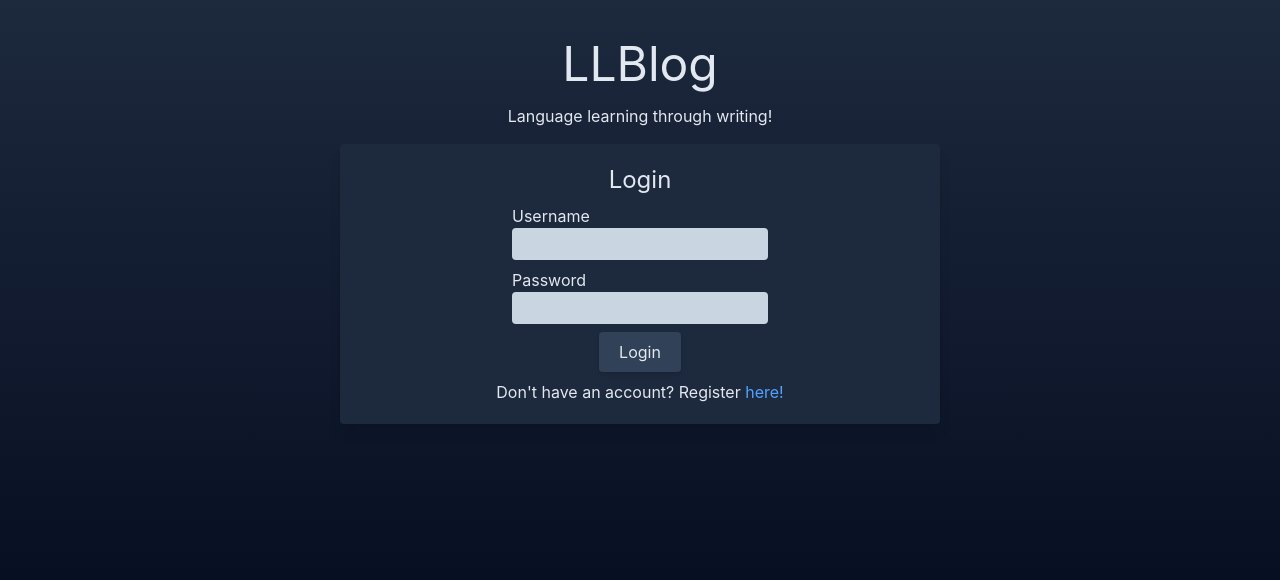
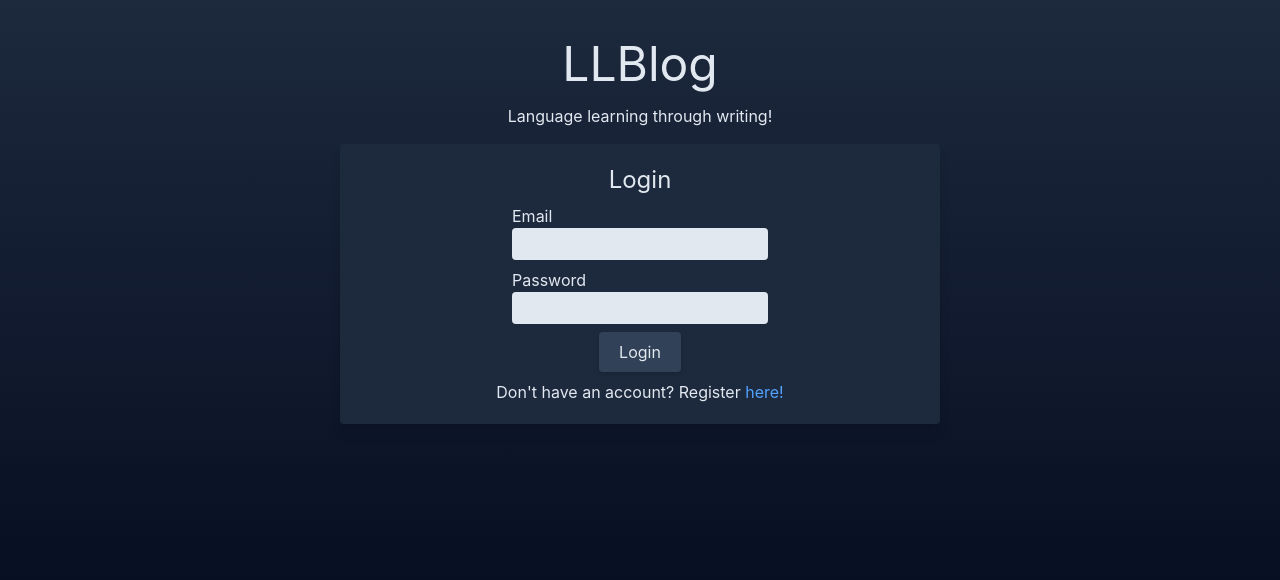
Before and after one commit to Mathias-93/LLBlog, a React (Vite) app in the folder client/: page / in a window 1280 px wide. Shown: the top 580 px of the page. Built offline with nearby package versions, Linux system fonts and the light colour scheme.

Commit message:
added login forms

```diff
--- a/client/src/components/Login.jsx
+++ b/client/src/components/Login.jsx
@@ -1,30 +1,82 @@
-import React from "react";
+import React, { useState } from "react";
 import { NavLink } from "react-router";
 
-export default function Login({ auth, setAuth }) {
+export default function Login({ authType, setAuthType, setLoginInfo }) {
+  const [formData, setFormData] = useState({
+    email: "",
+    password: "",
+  });
+
+  const handleChange = (e) => {
+    const { name, value } = e.target;
+    setFormData((prevData) => ({
+      ...prevData,
+      [name]: value,
+    }));
+  };
+
+  const handleSubmit = (e) => {
+    e.preventDefault();
+
+    if (validateForm()) {
+      console.log("Form Submitted Successfully:", formData);
+      setLoginInfo({
+        email: formData.email,
+        password: formData.password,
+      });
+      // Add API call logic here
+    } else {
+      console.log("Form submission failed due to validation errors.");
+    }
+  };
+
+  const validateForm = () => {
+    return true;
+  };
+
   return (
-    <div className="bg-slate-800 w-2/4 rounded-sm p-5 flex flex-col items-center gap-2 shadow-lg">
+    <form
+      onSubmit={handleSubmit}
+      className="bg-slate-800 w-2/4 rounded-sm p-5 flex flex-col items-center gap-2 shadow-lg"
+    >
       <h2 className="text-2xl text-slate-200">Login</h2>
       <div className="flex flex-col">
-        <label className="text-slate-200">Username</label>
-        <input className="bg-slate-300 p-1 rounded-sm" />
+        <label className="text-slate-200">Email</label>
+        <input
+          name="email"
+          type="email"
+          id="email"
+          value={formData.email}
+          onChange={handleChange}
+          className="bg-slate-200 p-1 rounded-sm"
+        />
       </div>
       <div className="flex flex-col">
         <label className="text-slate-200">Password</label>
-        <input className="bg-slate-300 p-1 rounded-sm" />
+        <input
+          name="password"
+          type="password"
+          id="password"
+          value={formData.password}
+          onChange={handleChange}
+          className="bg-slate-200 p-1 rounded-sm"
+        />
       </div>
-      <button className="text-slate-200 bg-slate-700 px-5 py-2 rounded-sm hover:bg-slate-500 cursor-pointer shadow-md">
+      <button
+        type="submit"
+        className="text-slate-200 bg-slate-700 px-5 py-2 rounded-sm hover:bg-slate-500 cursor-pointer shadow-md"
+      >
         Login
       </button>
       <p className="text-slate-200">
         Don't have an account? Register{" "}
         <span
           className="text-blue-400 cursor-pointer hover:underline"
-          onClick={() => setAuth(!auth)}
+          onClick={() => setAuthType(false)}
         >
           here!
         </span>
       </p>
-    </div>
+    </form>
   );
 }
--- a/client/src/components/Register.jsx
+++ b/client/src/components/Register.jsx
@@ -1,34 +1,98 @@
-import React from "react";
+import React, { useState } from "react";
 import { NavLink } from "react-router";
 
-export default function Register({ auth, setAuth }) {
+export default function Register({ authType, setAuthType, setLoginInfo }) {
+  const [formData, setFormData] = useState({
+    email: "",
+    password: "",
+    passwordRepeat: "",
+  });
+
+  const handleChange = (e) => {
+    const { name, value } = e.target;
+    setFormData((prevData) => ({
+      ...prevData,
+      [name]: value,
+    }));
+  };
+
+  const handleSubmit = (e) => {
+    e.preventDefault();
+    console.log(formData);
+
+    if (validateForm()) {
+      console.log("Form Submitted Successfully:", formData);
+      setLoginInfo({
+        email: formData.email,
+        password: formData.password,
+      });
+      // Add API call logic here
+    } else {
+      console.log("Form submission failed due to validation errors.");
+    }
+  };
+
+  const validateForm = () => {
+    return formData.password === formData.passwordRepeat;
+  };
+
   return (
-    <div className="bg-slate-800 w-2/4 rounded-sm p-5 flex flex-col items-center gap-2 shadow-lg">
+    <form
+      onSubmit={handleSubmit}
+      className="bg-slate-800 w-2/4 rounded-sm p-5 flex flex-col items-center gap-2 shadow-lg"
+    >
       <h2 className="text-2xl text-slate-200">Register</h2>
       <div className="flex flex-col">
-        <label className="text-slate-200">Username</label>
-        <input className="bg-slate-300 p-1 rounded-sm" />
+        <label className="text-slate-200">Email</label>
+        <input
+          name="email"
+          type="email"
+          id="email"
+          value={formData.email}
+          onChange={handleChange}
+          className="bg-slate-200 p-1 rounded-sm"
+          required
+        />
       </div>
       <div className="flex flex-col">
         <label className="text-slate-200">Password</label>
-        <input className="bg-slate-300 p-1 rounded-sm" />
+        <input
+          name="password"
+          type="password"
+          id="password"
+          value={formData.password}
+          onChange={handleChange}
+          className="bg-slate-200 p-1 rounded-sm"
+          required
+        />
       </div>
       <div className="flex flex-col">
-        <label className="text-slate-200">Password</label>
-        <input className="bg-slate-300 p-1 rounded-sm" />
+        <label className="text-slate-200">Re-enter password</label>
+        <input
+          type="password"
+          name="passwordRepeat"
+          id="passwordRepeat"
+          value={formData.passwordRepeat}
+          onChange={handleChange}
+          className="bg-slate-200 p-1 rounded-sm"
+          required
+        />
       </div>
-      <button className="text-slate-200 bg-slate-700 px-5 py-2 rounded-sm hover:bg-slate-500 cursor-pointer shadow-md">
+      <button
+        type="submit"
+        className="text-slate-200 bg-slate-700 px-5 py-2 rounded-sm hover:bg-slate-500 cursor-pointer shadow-md"
+      >
         Register
       </button>
       <p className="text-slate-200">
         Already have an account? Login{" "}
         <span
           className="text-blue-400 cursor-pointer hover:underline"
-          onClick={() => setAuth(!auth)}
+          onClick={() => setAuthType(true)}
         >
           here!
         </span>
       </p>
-    </div>
+    </form>
   );
 }
--- a/client/src/routes/Auth.jsx
+++ b/client/src/routes/Auth.jsx
@@ -3,11 +3,23 @@ import Login from "../components/Login";
 import Register from "../components/Register";
 
 export default function Auth() {
-  const [auth, setAuth] = useState(true);
+  const [authType, setAuthType] = useState(true);
+  const [loginInfo, setLoginInfo] = useState({
+    email: "",
+    password: "",
+  });
 
-  return auth ? (
-    <Login auth={auth} setAuth={setAuth} />
+  return authType ? (
+    <Login
+      authType={authType}
+      setAuthType={setAuthType}
+      setLoginInfo={setLoginInfo}
+    />
   ) : (
-    <Register auth={auth} setAuth={setAuth} />
+    <Register
+      auth={authType}
+      setAuthType={setAuthType}
+      setLoginInfo={setLoginInfo}
+    />
   );
 }
```
